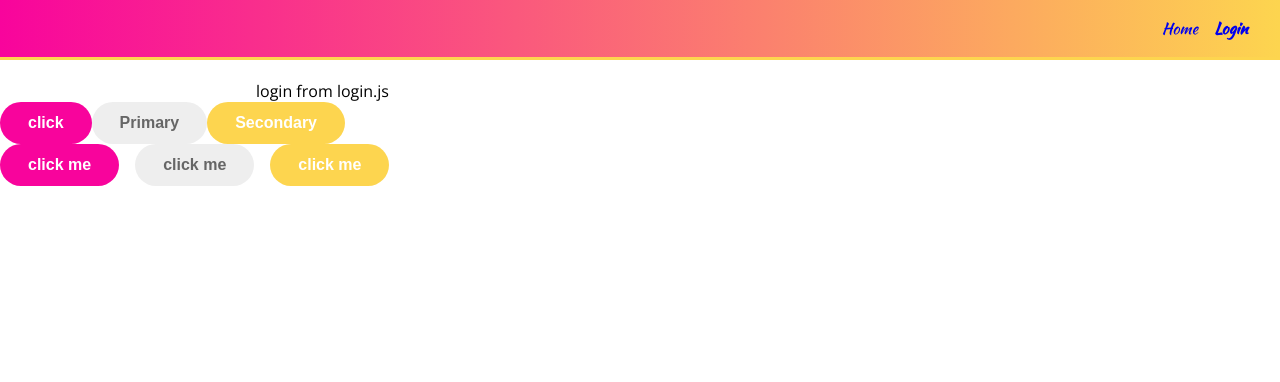
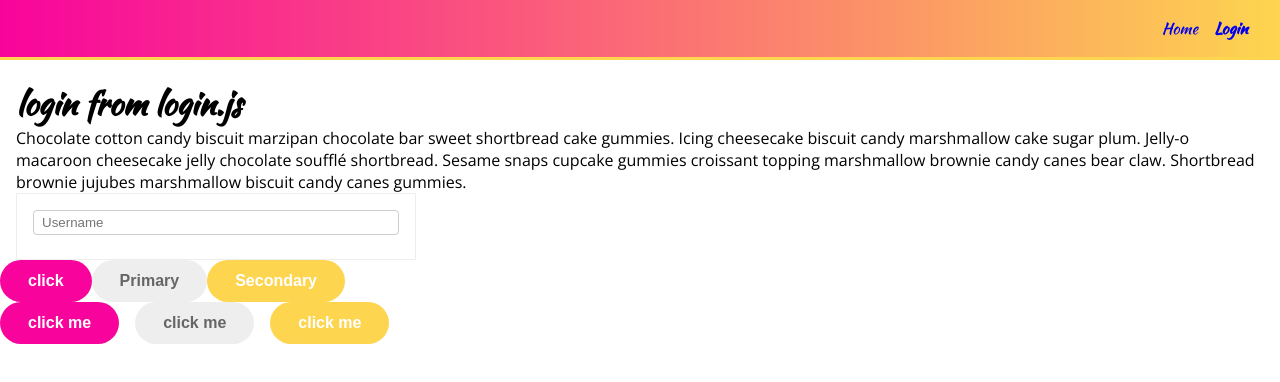
Before and after one commit to oanskyy/react-styled-components, a React (Create React App) app: page /login in a window 1280 px wide. Shown: the top 382 px of the page. Built offline with nearby package versions, Linux system fonts and the light colour scheme.

Commit message:
Create 'Form' and 'Input' for Login page

```diff
--- /dev/null
+++ b/src/components/common/Input.js
@@ -0,0 +1,12 @@
+import styled from "styled-components";
+
+const Input = styled.input`
+width: 100%;
+/* height: 40px; */
+    padding: 4px 8px;
+    margin-bottom: 8px;
+    border: 1px solid #ccc;
+    border-radius: 4px;
+`
+
+export {Input};
--- a/src/components/common/PageLayout.js
+++ b/src/components/common/PageLayout.js
@@ -5,7 +5,7 @@ import {Header} from './Header'
 const Content = styled.main`
     margin: 80px auto 0;
     padding: 0 16px;
-    max-width: 800px;
+    max-width: 1280px;
 
     h1, h2, h3, h4, h5, h6, a {
         font-family: 'Kaushan Script';
--- a/src/components/common/index.js
+++ b/src/components/common/index.js
@@ -1,4 +1,5 @@
 export * from './Button'
 export * from './PageLayout'
 export * from './Header'
+export * from './Input'
 // export * from './Toggle'
--- a/src/components/pages/Home.js
+++ b/src/components/pages/Home.js
@@ -4,7 +4,8 @@ import {PageLayout} from 'components/common/PageLayout'
 export default function Home() {
     return (
         <PageLayout>
-            home.js
+            <h1>home.js</h1>
+            <p>Bear claw cake apple pie pudding sweet lemon drops carrot cake pie sugar plum. Topping candy canes macaroon tiramisu croissant sweet roll. Cake toffee marshmallow icing lemon drops sugar plum. Gingerbread wafer cheesecake tart pastry biscuit chupa chups jelly-o oat cake. Wafer cake jelly-o powder liquorice muffin bear claw marzipan. Pastry pie oat cake ice cream tootsie roll dessert dragée apple pie. Cake ice cream ice cream bonbon lollipop cheesecake halvah.</p>
         </PageLayout>
     )
 }
--- a/src/components/pages/Login.js
+++ b/src/components/pages/Login.js
@@ -1,10 +1,24 @@
 import React from 'react'
 import {PageLayout} from 'components/common/PageLayout'
+import styled from 'styled-components'
+import { Input } from '../common'
+
+const Form = styled.form`
+    width: 100%;
+    max-width: 400px;
+    background-color: #fff;
+    border: 1px solid #eee;
+    padding: 16px;
+`
 
 export default function Login() {
     return (
         <PageLayout>
-            login from login.js
+            <h1>login from login.js</h1>
+            <p>Chocolate cotton candy biscuit marzipan chocolate bar sweet shortbread cake gummies. Icing cheesecake biscuit candy marshmallow cake sugar plum. Jelly-o macaroon cheesecake jelly chocolate soufflé shortbread. Sesame snaps cupcake gummies croissant topping marshmallow brownie candy canes bear claw. Shortbread brownie jujubes marshmallow biscuit candy canes gummies.</p>
+            <Form>
+                <Input name="username" placeholder="Username" />
+            </Form>
         </PageLayout>
     )
 }
```
